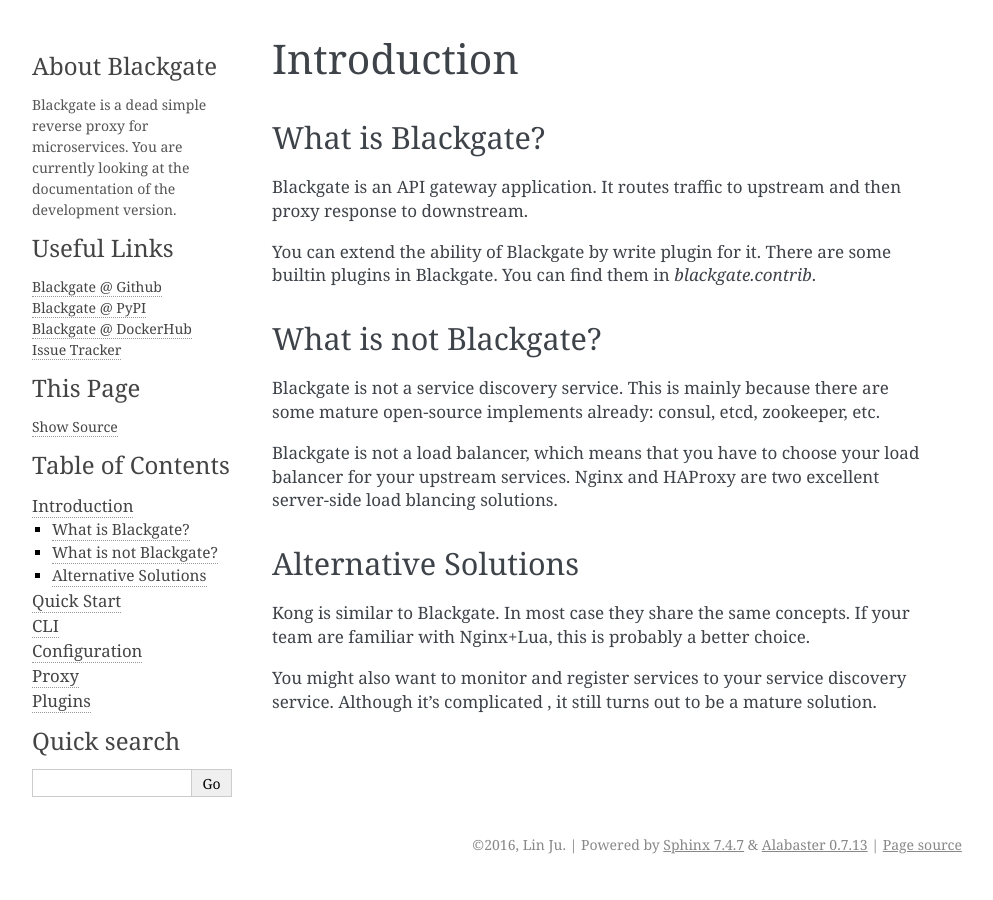
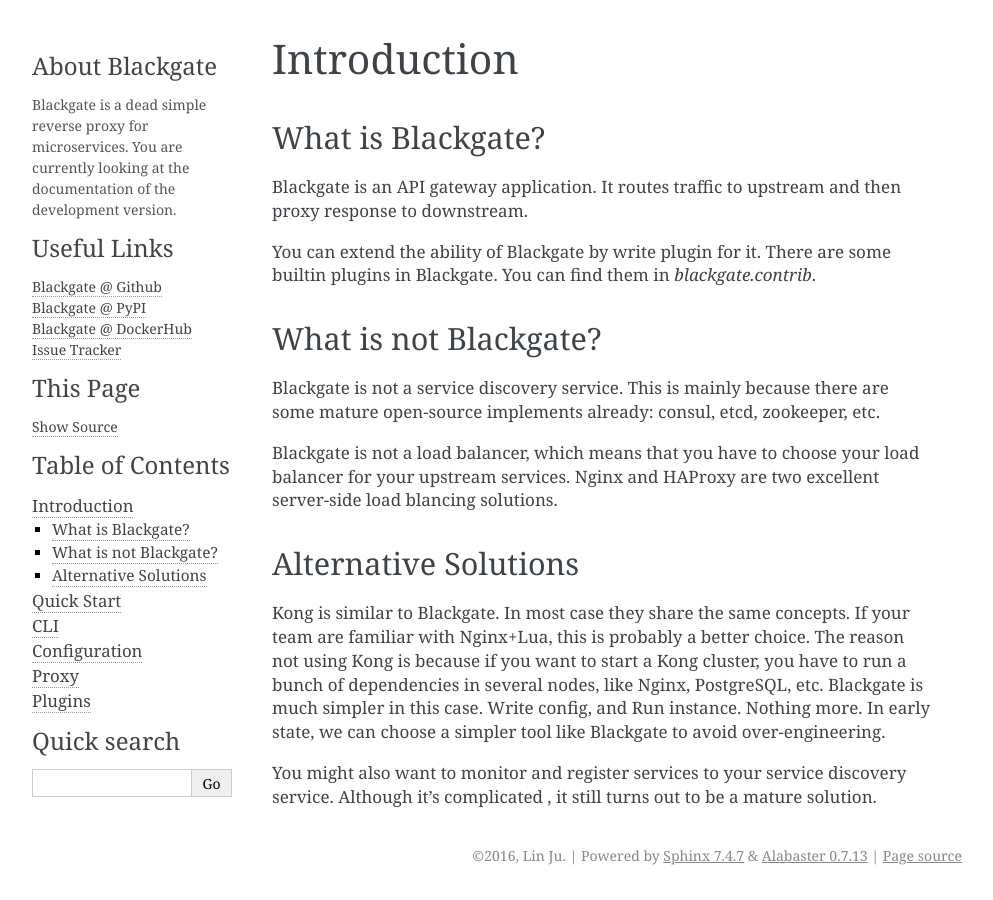
Before and after one commit to soasme/blackgate, a Sphinx documentation site: the page built from docs/introduction.rst, in a window 1280 px wide. Shown: the whole page, without its empty margins (148-1141 px from the left). Built offline with Sphinx 7.4.7, drawn with Linux system fonts in a browser that asks for light colours.

Commit message:
add differentiator.

```diff
--- a/docs/introduction.rst
+++ b/docs/introduction.rst
@@ -28,7 +28,12 @@
 
 Kong is similar to Blackgate. In most case they share the same
 concepts. If your team are familiar with Nginx+Lua, this is
-probably a better choice.
+probably a better choice. The reason not using Kong is because if
+you want to start a Kong cluster, you have to run a bunch of
+dependencies in several nodes, like Nginx, PostgreSQL, etc.
+Blackgate is much simpler in this case. Write config, and Run
+instance. Nothing more. In early state, we can choose a simpler
+tool like Blackgate to avoid over-engineering.
 
 You might also want to monitor and register services to
 your service discovery service. Although it's complicated
```
